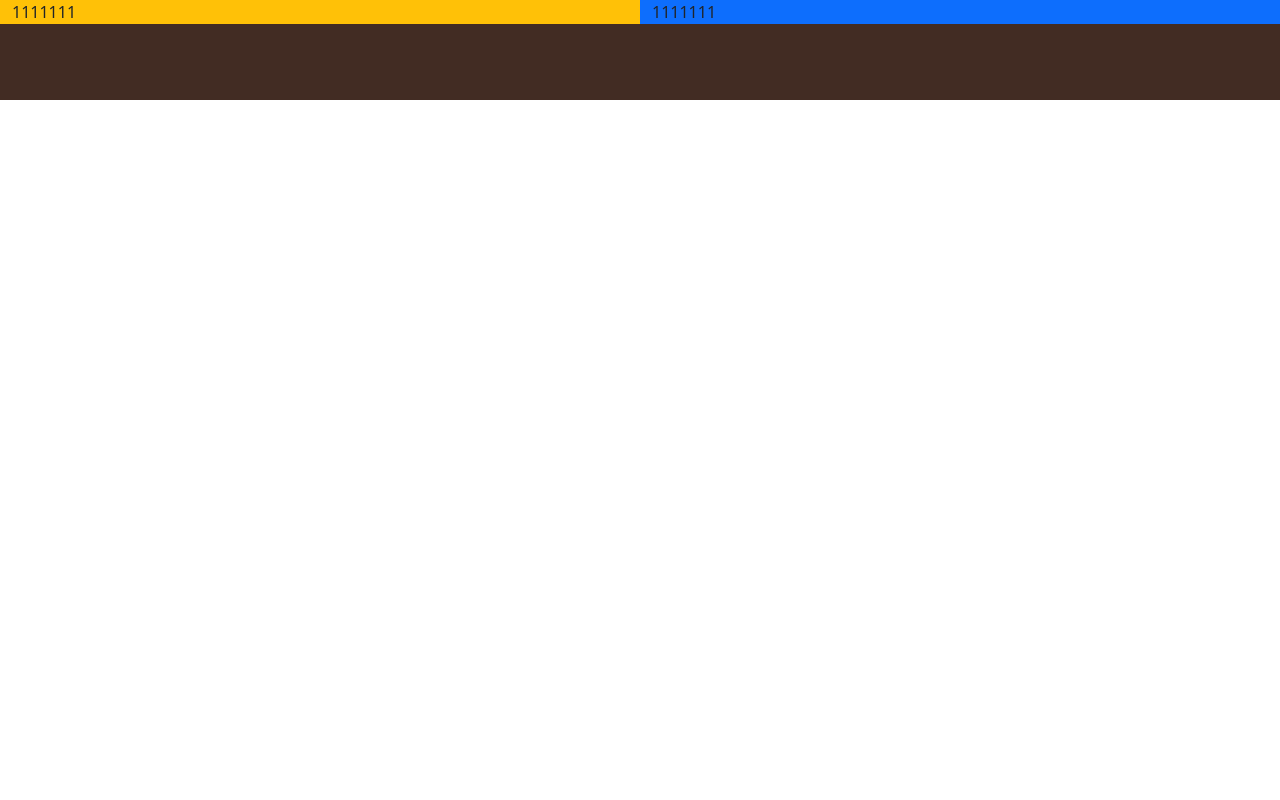
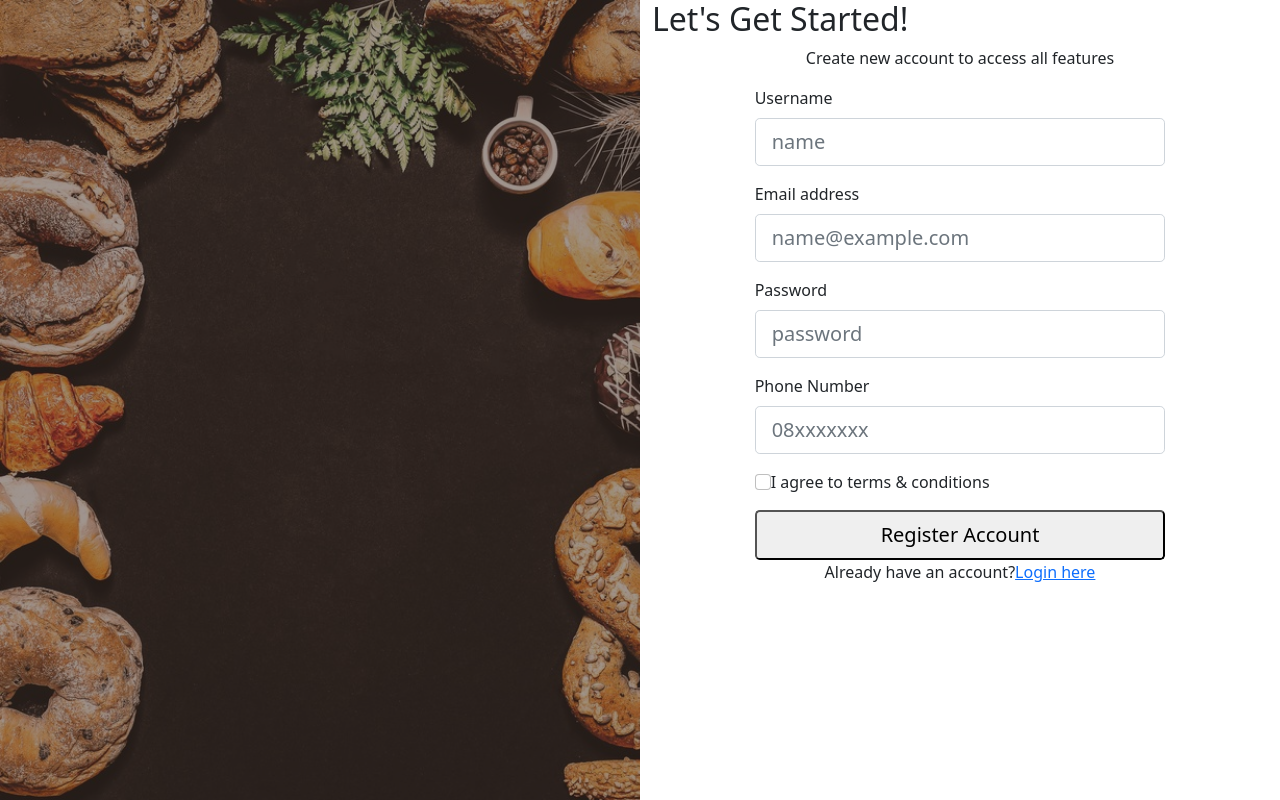
Before and after one commit to Ikhsanazis/sweettooth-frontend, a React (Create React App) app: page /Register in a window 1280 px wide. Shown: the top 800 px of the page. Built offline with nearby package versions, Linux system fonts and the light colour scheme.

Commit message:
register page

```diff
--- a/src/App.css
+++ b/src/App.css
@@ -14,8 +14,3 @@
   left: 0px;
   background-size: cover;
 }
-
-.App{
-  height:100px;
-  background-color: #422C23;
-}
--- a/src/pages/Register.js
+++ b/src/pages/Register.js
@@ -6,8 +6,76 @@ function App() {
     <div className="App">
       <Container fluid>
         <Row>
-          <Col className="bg-warning " >1111111</Col>
-          <Col className="bg-primary " >1111111</Col>
+          <Col className="bgleft ">
+            <div className="backgroundlayer"></div>
+          </Col>
+          <Col className="bgright ">
+            <h2 class="judul ">Let's Get Started!</h2>
+            <p class="text-center">Create new account to access all features</p>
+            <div class="mb-3 col-8 mx-auto ">
+              <label for="inputname" class="form-label">
+                Username
+              </label>
+              <input
+                type="text"
+                class="form-control form-control-lg col-4"
+                id="inputEmail"
+                placeholder="name"
+              ></input>
+            </div>
+            <div class="mb-3 col-8 mx-auto">
+              <label for="inputEmail" class="form-label">
+                Email address
+              </label>
+              <input
+                type="email"
+                class="form-control form-control-lg"
+                id="inputEmail"
+                placeholder="name@example.com"
+              ></input>
+            </div>
+            <div class="mb-3 col-8 mx-auto">
+              <label for="inputPassword" class="form-label">
+                Password
+              </label>
+              <input
+                type="password"
+                class="form-control form-control-lg"
+                id="inputPassword"
+                placeholder="password"
+              ></input>
+            </div>
+            <div class="mb-3 col-8 mx-auto">
+              <label for="phoneNumber" class="form-label">
+                Phone Number
+              </label>
+              <input
+                type="phonenumber"
+                class="form-control form-control-lg"
+                id="phoneNumber"
+                placeholder="08xxxxxxx"
+              ></input>
+            </div>
+            <div class="mb-3 col-8 mx-auto">
+              <input
+                class="form-check-input"
+                type="checkbox"
+                value=""
+                id="flexCheckDefault"
+              ></input>
+              <label class="form-check-label" for="flexCheckDefault">
+                I agree to terms & conditions
+              </label>
+            </div>
+            <div class="mb-3 col-8 mx-auto">
+              <button type="button" class="button col-12 btn-lg ">
+                Register Account
+              </button>
+              <p class="forget text-center">
+                Already have an account?<a href="#">Login here</a>
+              </p>
+            </div>
+          </Col>
         </Row>
       </Container>
     </div>
```
Also changed, not shown: src/components/organism/FormRregister.js (+13 -13 lines), 1 other file (tests, documents, lock files or other folders).
